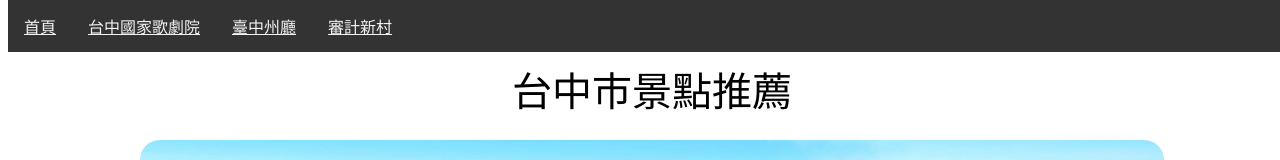
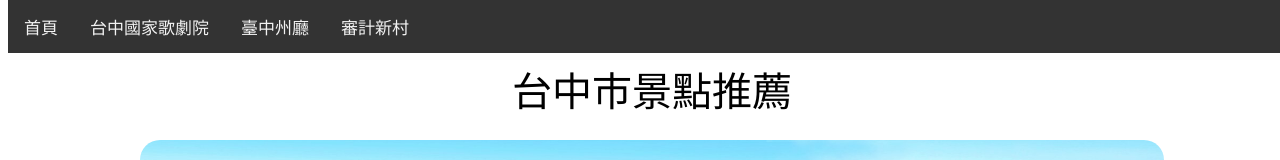
Before and after one commit to wertsdrvtgf/web-hw1, a plain HTML site: page index.html in a window 1280 px wide. Shown: the top 160 px of the page. Drawn offline with Linux system fonts and the light colour scheme.

Commit message:
Update index.html

```diff
--- a/index.html
+++ b/index.html
@@ -32,6 +32,8 @@
           color: #f2f2f2;
           text-align: center;
           padding: 14px 16px;
+          text-decoration: none;
+          font-size: 17px;
         }
 
         .navbar a:hover{
```
